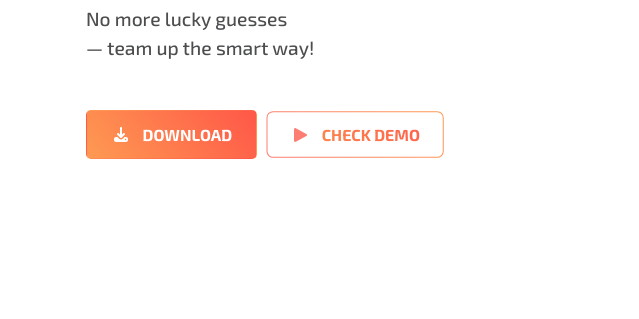
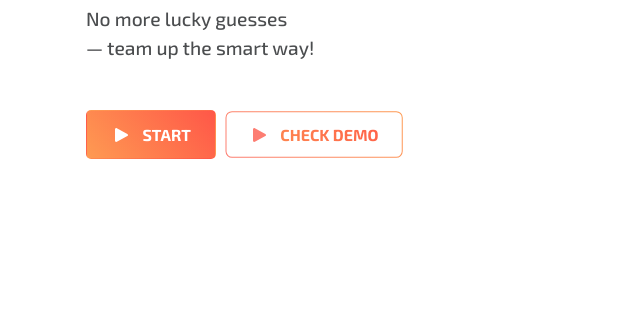
Before and after one commit to machipower/machipower.github.io, a plain HTML site: page index.html in a window 1280 px wide. Shown: the part 329-648 px from the top of the page, 0-639 px from the left. Drawn offline with Linux system fonts and the light colour scheme.

Commit message:
Update index.html

```diff
--- a/index.html
+++ b/index.html
@@ -60,7 +60,7 @@
             <div class="col-md-7 col-lg-6 py-6 text-md-start text-center">
               <h6 class="fs-0 text-uppercase fw-bold text-600">Competition Matchmaking App</h6>
               <h1 class="fw-bold fs-4 fs-lg-6 fs-xxl-7 text-primary"> The plaform for<br />better collaboration</h1>
-              <p class="mb-5 fs-1 fw-medium">No more lucky guesses <br class="d-none d-xl-block" />— team up the smart way!</p><a class="btn hover-top btn-collab" href="#!"><i class="fas fa-download me-2"></i> DOWNLOAD</a><a class="btn hover-top btn-collab-outline text-gradient ms-2" href="#!"> <i class="fas fa-play text-danger me-md-2 me-0"></i> CHECK DEMO</a>
+              <p class="mb-5 fs-1 fw-medium">No more lucky guesses <br class="d-none d-xl-block" />— team up the smart way!</p><a class="btn hover-top btn-collab" href="https://staging.d2w6dskx3otvne.amplifyapp.com"><i class="fas fa-play me-2"></i> START</a><a class="btn hover-top btn-collab-outline text-gradient ms-2" href="#!"> <i class="fas fa-play text-danger me-md-2 me-0"></i> CHECK DEMO</a>
             </div>
           </div>
         </div>
```
